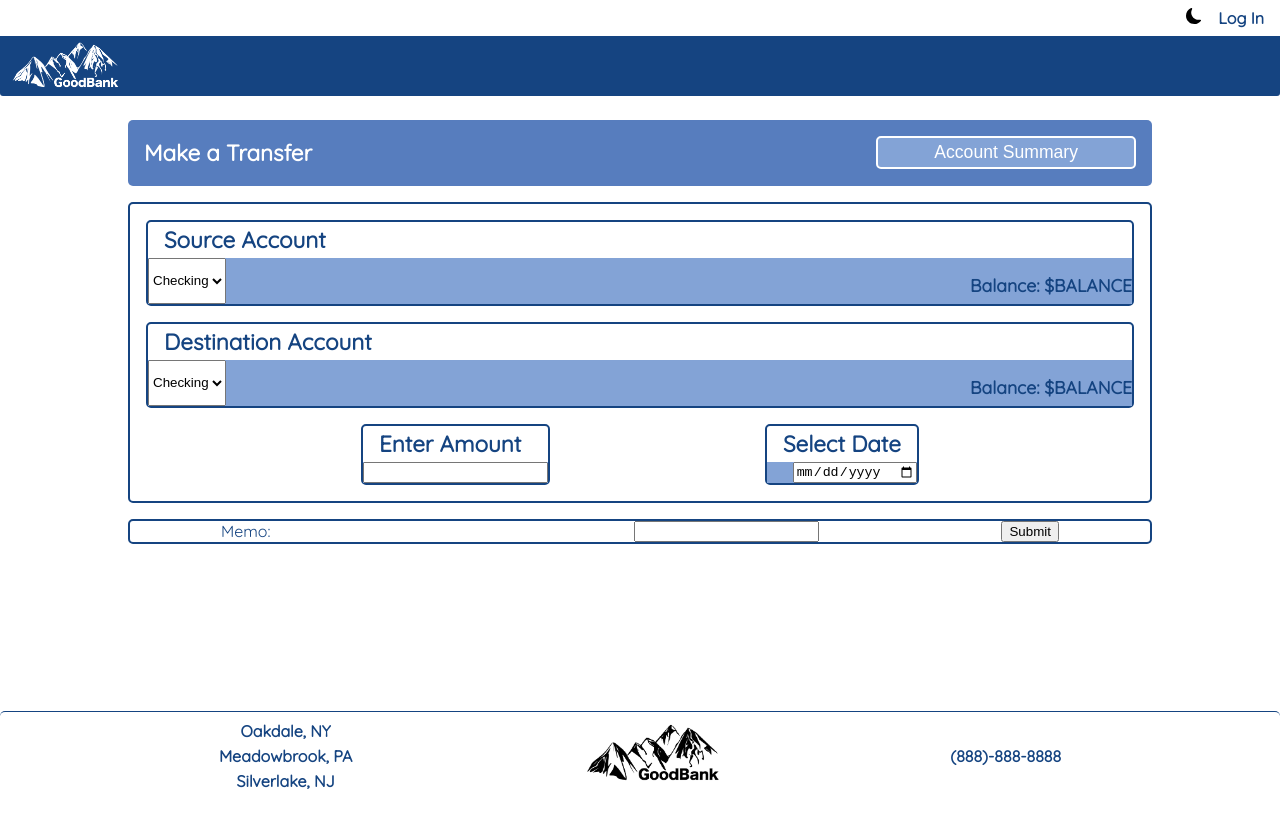
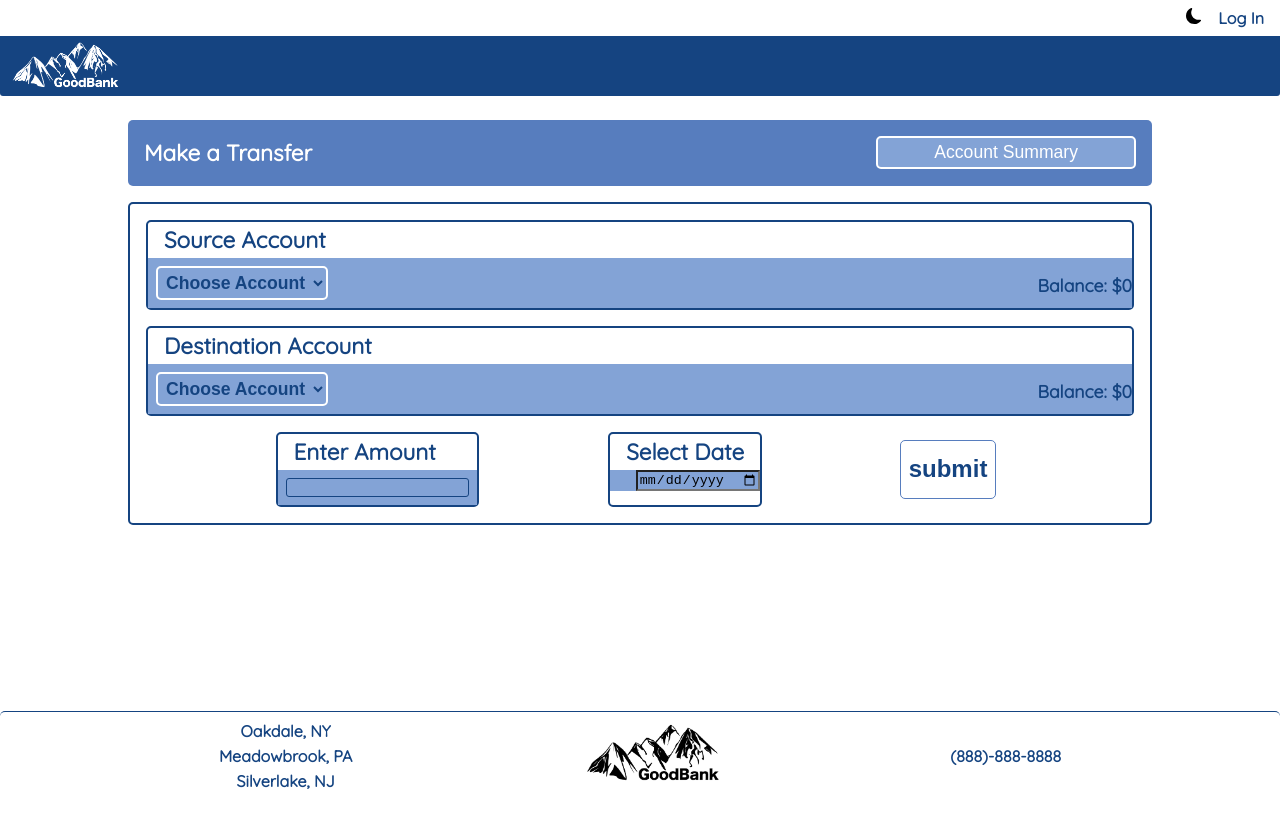
Before and after one commit to 221024-Java-React/t3-p3-bank-app, a React (Create React App) app in the folder banking-frontend/: page /accounts/transfer in a window 1280 px wide. Shown: the top 826 px of the page. Built offline with nearby package versions, Linux system fonts and the light colour scheme.

Commit message:
finished TransferFunds comp

```diff
--- a/banking-frontend/src/App.tsx
+++ b/banking-frontend/src/App.tsx
@@ -68,11 +68,14 @@ function App() {
                                 <>
                                     <Route path="/" element={<WelcomePage />} />
                                     <Route path="/login" element={<Login />} />
-                                    <Route path="/login/reset_password" element={<ResetPassword />} />
+                                    <Route
+                                        path="/login/reset_password"
+                                        element={<ResetPassword />}
+                                    />
                                     <Route path="/login/authenticate" element={<Authenticate />} />
-                                    <Route path="/accounts/transfer" element={<TransferFunds />} />
                                     <Route path="/register" element={<Register />} />
                                     <Route path="/invalid" element={<Invalid />} />
+                                    <Route path="/accounts/transfer" element={<TransferFunds />} />
                                 </>
                             )}
                             {/* <Route path="*" element={<PageNotFound />} /> */}
--- a/banking-frontend/src/Components/AccountPage/AccountSummary.tsx
+++ b/banking-frontend/src/Components/AccountPage/AccountSummary.tsx
@@ -39,13 +39,12 @@ const AccountSummary = () => {
             accounts[0] ? setBankAccounts(accounts[0]) : setBankAccounts([]);
             accounts[1] ? setCreditCard(accounts[1]) : setCreditCard([]);
         });
-
     }, []);
 
-    useMemo(() => currentUser.accounts?.forEach(ba => setTotalBalance(prev => prev + ba.balance)), []);
-
-    console.log(creditCard, " in account summary")
-    console.log(currentUser.accounts, " accounts in account summary")
+    useMemo(
+        () => currentUser.accounts?.forEach(ba => setTotalBalance(prev => prev + ba.balance)),
+        []
+    );
 
     return (
         <>
@@ -61,9 +60,16 @@ const AccountSummary = () => {
                     })}
                 </Accounts>
                 <Accounts>
-                    {creditCard[0] && creditCard.map(cc => {
-                        return <CreditCardBox key={cc.creditLimit} creditLimit={cc.creditLimit} balance={cc.balance} />;
-                    })}
+                    {creditCard[0] &&
+                        creditCard.map(cc => {
+                            return (
+                                <CreditCardBox
+                                    key={cc.creditLimit}
+                                    creditLimit={cc.creditLimit}
+                                    balance={cc.balance}
+                                />
+                            );
+                        })}
                 </Accounts>
                 <SummaryFooter>
                     <FooterData>Balance Total: $ {totalBalance}</FooterData>
--- a/banking-frontend/src/Components/AccountPage/TransferFunds.tsx
+++ b/banking-frontend/src/Components/AccountPage/TransferFunds.tsx
@@ -1,9 +1,10 @@
-import React, { useState, useContext } from "react";
+import React, { useState, useContext, useEffect } from "react";
 import styled from "styled-components";
 import { UserContext } from "../../Context/UserContext";
 import { UserContextState } from "../../Interfaces/User";
 import { axInst } from "../../Util/axInstance";
 import AccountHeader from "./AccountHeader";
+import { Account } from "../../Interfaces/Account";
 
 const TransferForm = styled.form``;
 const TransferContainer = styled.div`
@@ -48,37 +49,80 @@ const DateBox = styled.div`
     border: 2px solid ${props => props.theme.primaryDark};
     border-radius: ${props => props.theme.borderRadius};
 `;
-const MemoBox = styled.div`
-    border: 2px solid ${props => props.theme.primaryDark};
+const SubmitButton = styled.input`
+    margin: 0.5rem;
+    padding: 0.5rem;
+    background-color: ${props => props.theme.background};
+    border: 1px solid ${props => props.theme.primaryMed};
     border-radius: ${props => props.theme.borderRadius};
+    font-weight: bold;
+    font-size: 1.5em;
+    color: ${props => props.theme.color};
+    outline: none;
+    cursor: pointer;
+    &:hover {
+        background-color: ${props => props.theme.primaryMed};
+        box-shadow: inset 0 0 3px 1px rgba(255, 255, 255, 0.4);
+        color: white;
+    }
+`;
+const AccountSelect = styled.select`
+    margin: 0.5rem;
+    border: 2px solid white;
+    border-radius: 5px;
+    background: transparent;
+    padding: 0.25rem;
+    font-weight: bold;
+    font-size: 1.1rem;
+    color: ${props => props.theme.color};
+`;
+const AmountInput = styled.input`
+    margin: 0.5rem;
+    background: transparent;
+    border-radius: 3px;
+    border: 1px solid ${props => props.theme.color};
+`;
+const DateInput = styled.input`
+    background: transparent;
+    outline: none;
+`;
+const Option = styled.option`
     display: flex;
-    justify-content: space-around;
+    justify-content: space-between;
 `;
 
 const initInputs = {
-    fromAccount: "",
-    toAccount: "",
+    accountIdFrom: "",
+    accountIdTo: "",
     amount: 0,
 };
 
-const dummyAccountData = [
-    {
-        type: "Checking",
-    },
-    {
-        type: "Savings",
-    },
-    {
-        type: "Credit",
-    },
-];
-
 const TransferFunds = () => {
+    const [fromSelectValue, setFromSelectValue] = useState<string>("Choose Account");
+    const [toSelectValue, setToSelectValue] = useState<string>("Choose Account");
+    const [balanceFrom, setBalanceFrom] = useState<number>(0);
+    const [balanceTo, setBalanceTo] = useState<number>(0);
     const [inputs, setInputs] = useState(initInputs);
     const { currentUser } = useContext(UserContext) as UserContextState;
 
     const handleInputChange = (e: React.ChangeEvent<HTMLSelectElement | HTMLInputElement>) => {
         const { name, value } = e.target;
+        const thisAccount = currentUser.accounts.filter(a => a.type === value);
+
+        if (name === "accountIdFrom") {
+            setFromSelectValue(value);
+            setBalanceFrom(thisAccount[0].balance);
+            setInputs(prev => ({ ...prev, [name]: thisAccount[0].accountId }));
+            return;
+        }
+
+        if (name === "accountIdTo") {
+            setToSelectValue(value);
+            setBalanceTo(thisAccount[0].balance);
+            setInputs(prev => ({ ...prev, [name]: thisAccount[0].accountId }));
+            return;
+        }
+
         setInputs(prev => ({ ...prev, [name]: value }));
     };
 
@@ -86,8 +130,7 @@ const TransferFunds = () => {
         e.preventDefault();
 
         try {
-            const { data: transaction } = await axInst.post("/accounts/transfer", inputs);
-
+            await axInst.post("/accounts/transfer", inputs);
             setInputs(initInputs);
         } catch (e) {
             console.log(e);
@@ -103,18 +146,23 @@ const TransferFunds = () => {
             />
             <TransferForm onSubmit={handleFormSubmit}>
                 <TransferContainer>
-                    <div>
                     <TransferBox>
                         <Top>
                             <BoxTitle>Source Account</BoxTitle>
                         </Top>
                         <Bottom>
-                                <select onChange={handleInputChange}>
-                                    {dummyAccountData.map(a => (
-                                        <option key={a.type}>{a.type}</option>
+                            <AccountSelect
+                                name="accountIdFrom"
+                                id="accountIdFrom"
+                                onChange={handleInputChange}
+                                defaultValue={fromSelectValue}
+                            >
+                                <option disabled>Choose Account</option>
+                                {currentUser?.accounts.map(a => (
+                                    <Option key={a.accountId}>{a.type}</Option>
                                 ))}
-                                </select>
-                                <Data>Balance: $BALANCE</Data>
+                            </AccountSelect>
+                            <Data>Balance: ${balanceFrom}</Data>
                         </Bottom>
                     </TransferBox>
                     <TransferBox>
@@ -122,12 +170,18 @@ const TransferFunds = () => {
                             <BoxTitle>Destination Account</BoxTitle>
                         </Top>
                         <Bottom>
-                                <select onChange={handleInputChange}>
-                                    {dummyAccountData.map(a => (
-                                        <option key={a.type}>{a.type}</option>
+                            <AccountSelect
+                                name="accountIdTo"
+                                id="accountIdTo"
+                                onChange={handleInputChange}
+                                defaultValue={toSelectValue}
+                            >
+                                <option disabled>Choose Account</option>
+                                {currentUser?.accounts.map(a => (
+                                    <Option key={a.accountId}>{a.type}</Option>
                                 ))}
-                                </select>
-                                <Data>Balance: $BALANCE</Data>
+                            </AccountSelect>
+                            <Data>Balance: ${balanceTo}</Data>
                         </Bottom>
                     </TransferBox>
                     <Container>
@@ -137,7 +191,14 @@ const TransferFunds = () => {
                             </Top>
                             <Bottom>
                                 <label htmlFor="amount" />
-                                    <input type="number" step="0.01" name="amount" id="amount" />
+                                <AmountInput
+                                    type="number"
+                                    min="0"
+                                    step="0.01"
+                                    name="amount"
+                                    id="amount"
+                                    onChange={handleInputChange}
+                                />
                             </Bottom>
                         </AmountBox>
                         <DateBox>
@@ -146,18 +207,12 @@ const TransferFunds = () => {
                             </Top>
                             <Bottom>
                                 <label htmlFor="date" />
-                                    <input type="date" name="date" id="date" />
+                                <DateInput type="date" name="date" id="date" />
                             </Bottom>
                         </DateBox>
+                        <SubmitButton type="submit" value="submit" />
                     </Container>
-                    </div>
                 </TransferContainer>
-                <MemoBox>
-                    <span>Memo: </span>
-                    <label htmlFor="memo" />
-                    <input type="text" name="memo" id="memo" />
-                    <button type="submit">Submit</button>
-                </MemoBox>
             </TransferForm>
         </>
     );
--- a/banking-frontend/src/Components/Forms/Login.tsx
+++ b/banking-frontend/src/Components/Forms/Login.tsx
@@ -29,16 +29,16 @@ const SubmitButton = styled.input`
     margin: 10px;
     display: flex;
     justify-content: center;
-    background-color: ${(props) => props.theme.background};
-    border: 1px solid ${(props) => props.theme.primaryMed};
-    border-radius: ${(props) => props.theme.borderRadius};
+    background-color: ${props => props.theme.background};
+    border: 1px solid ${props => props.theme.primaryMed};
+    border-radius: ${props => props.theme.borderRadius};
     font-weight: bold;
     font-size: 1.5em;
-    color: ${(props) => props.theme.color};
+    color: ${props => props.theme.color};
     outline: none;
     cursor: pointer;
     &:hover {
-        background-color: ${(props) => props.theme.primaryMed};
+        background-color: ${props => props.theme.primaryMed};
         box-shadow: inset 0 0 3px 1px rgba(255, 255, 255, 0.4);
         color: white;
     }
@@ -70,9 +70,8 @@ const Login = () => {
         const { email, password } = inputs;
         setLoading(true);
 
-        loginUser(email, password)
-        console.log(email, password)
-        navigate("/login/reset_password")
+        loginUser(email, password);
+        navigate("/login/reset_password");
     };
     return (
         <Container>
```
Also changed, not shown: banking-frontend/src/Components/Forms/Authenticate.tsx (+18 -18 lines), banking-frontend/src/Context/UserContext.tsx (+10 -19 lines). Lines whose indentation alone changed are shown as unchanged.
